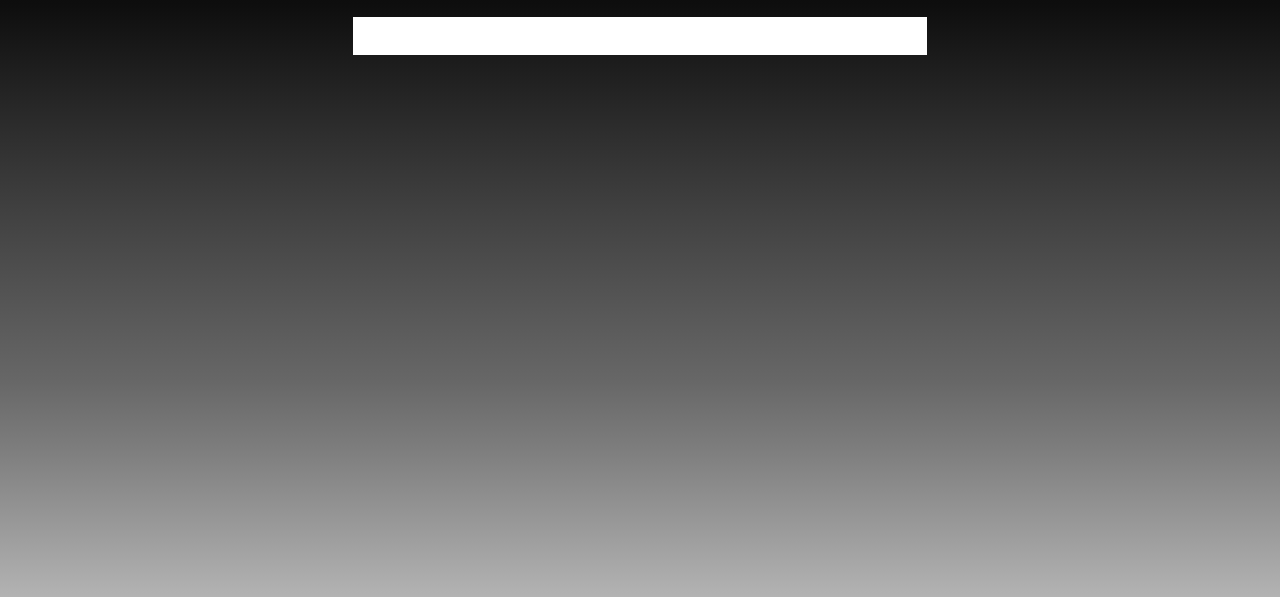
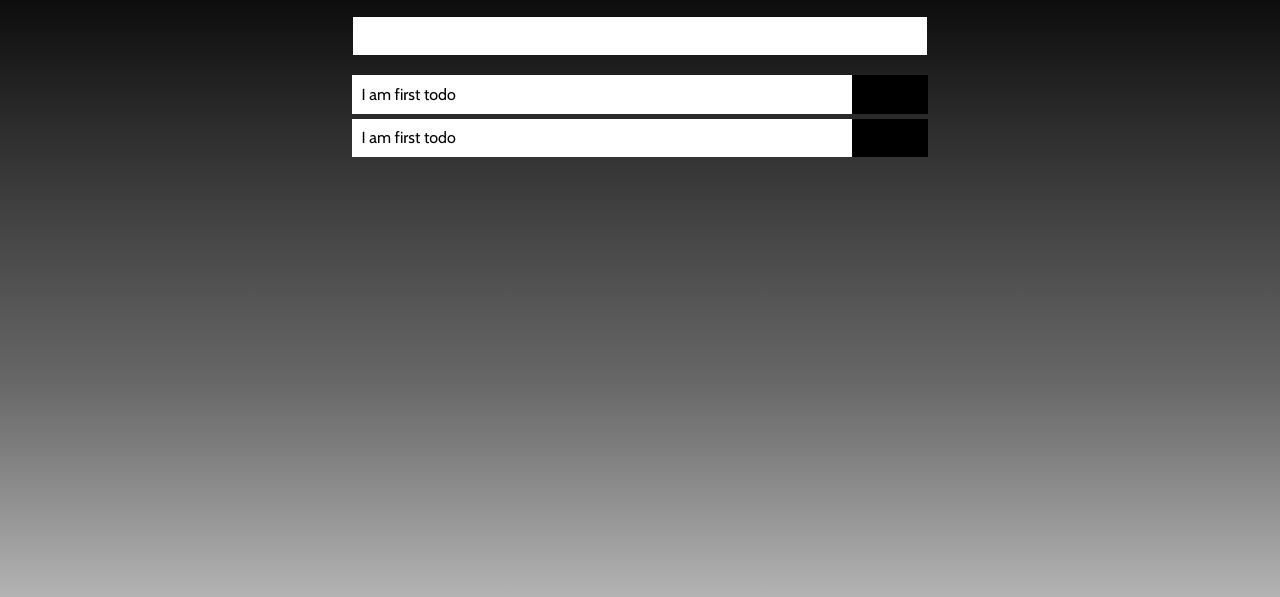
Before and after one commit to VeryBigBraain/todo-list-js, a website: page index.html in a window 1280 px wide. Shown: the part 203-800 px from the top of the page. Drawn offline with nearby package versions, Linux system fonts and the light colour scheme.

Commit message:
fix rubbish in html

```diff
--- a/index.html
+++ b/index.html
@@ -31,11 +31,20 @@
         </form>
       </div>
       <ul class="todo-container">
-
+        <!-- Временные тодо для визуализации -->
+        <div class="todo__item completed">
+          <li class="todo__content ">I am first todo</li>
+          <button class="complete-btn btn"><i class="gg-check-o"></i></button>
+          <button class="delete-btn btn"><i class="gg-trash-empty"></i></button>
+        </div>
+        <div class="todo__item">
+          <li class="todo__content uncompleted">I am first todo</li>
+          <button class="complete-btn btn"><i class="gg-check-o"></i></button>
+          <button class="delete-btn btn"><i class="gg-trash-empty"></i></button>
+        </div>
       </ul>
     </main>
   </div>
-  <script src="main.js"></script>
 </body>
 
 </html>
```
